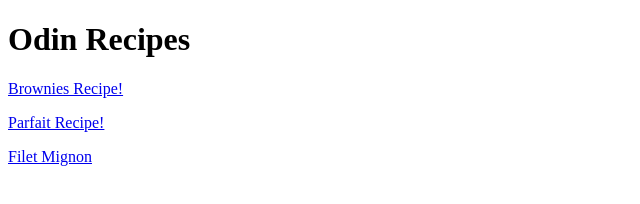
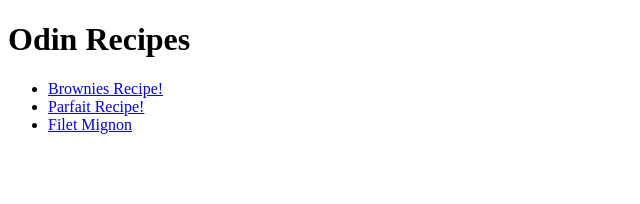
Before and after one commit to ezilin/odin-recipes, a plain HTML site: page index.html in a window 1280 px wide. Shown: the whole page, without its empty margins (0-640 px from the left). Drawn offline with Linux system fonts and the light colour scheme.

Commit message:
Put hyperlinks of recipe pages into unordered list and update README.md after completing

```diff
--- a/index.html
+++ b/index.html
@@ -8,10 +8,10 @@
 
   <body>
     <h1>Odin Recipes</h1>
-    <a href="./recipes/brownies.html">Brownies Recipe!</a>
-    <p></p>
-    <a href="./recipes/parfait.html">Parfait Recipe!</a>
-    <p></p>
-    <a href="./recipes/filet-mignon.html">Filet Mignon</a>
+    <ul>
+      <li><a href="./recipes/brownies.html">Brownies Recipe!</a></li>
+      <li><a href="./recipes/parfait.html">Parfait Recipe!</a></li>
+      <li><a href="./recipes/filet-mignon.html">Filet Mignon</a></li>
+    </ul>
   </body>
 </html>
```
Also changed, not shown: 1 other file.
